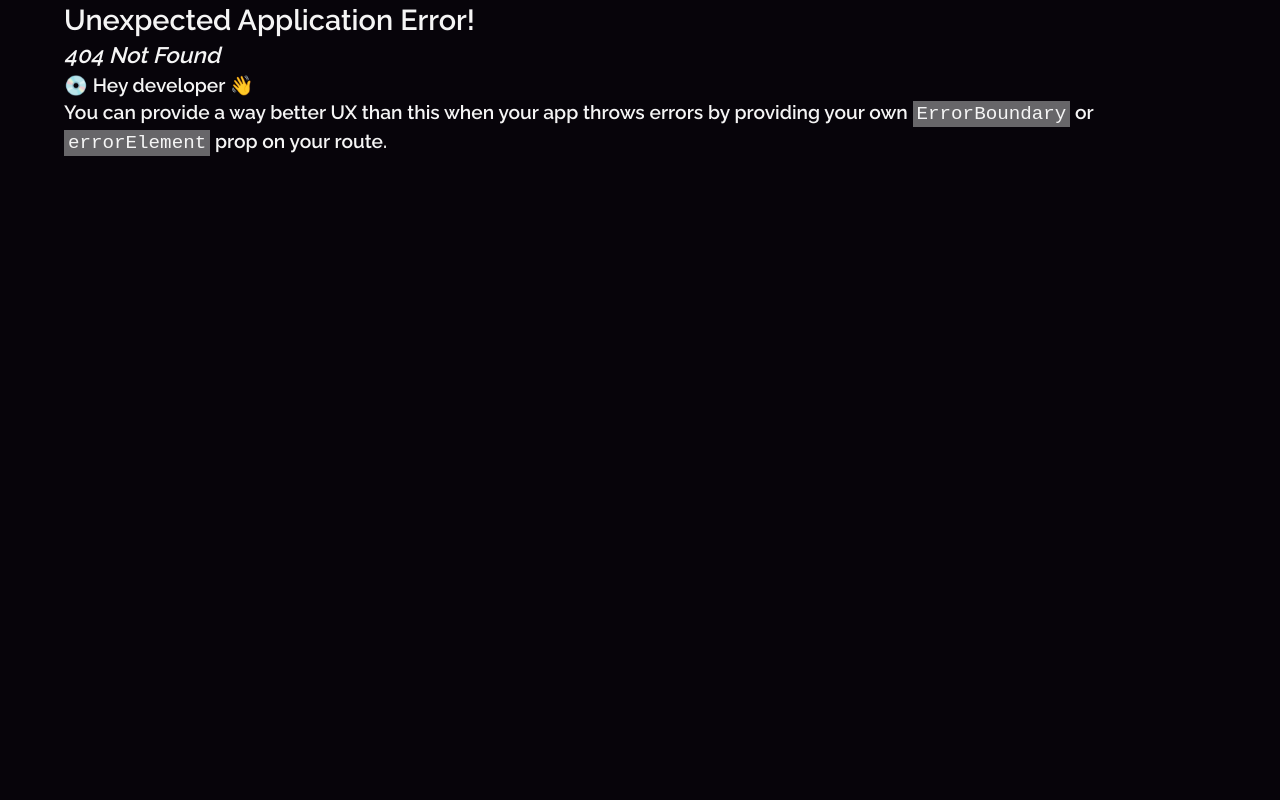
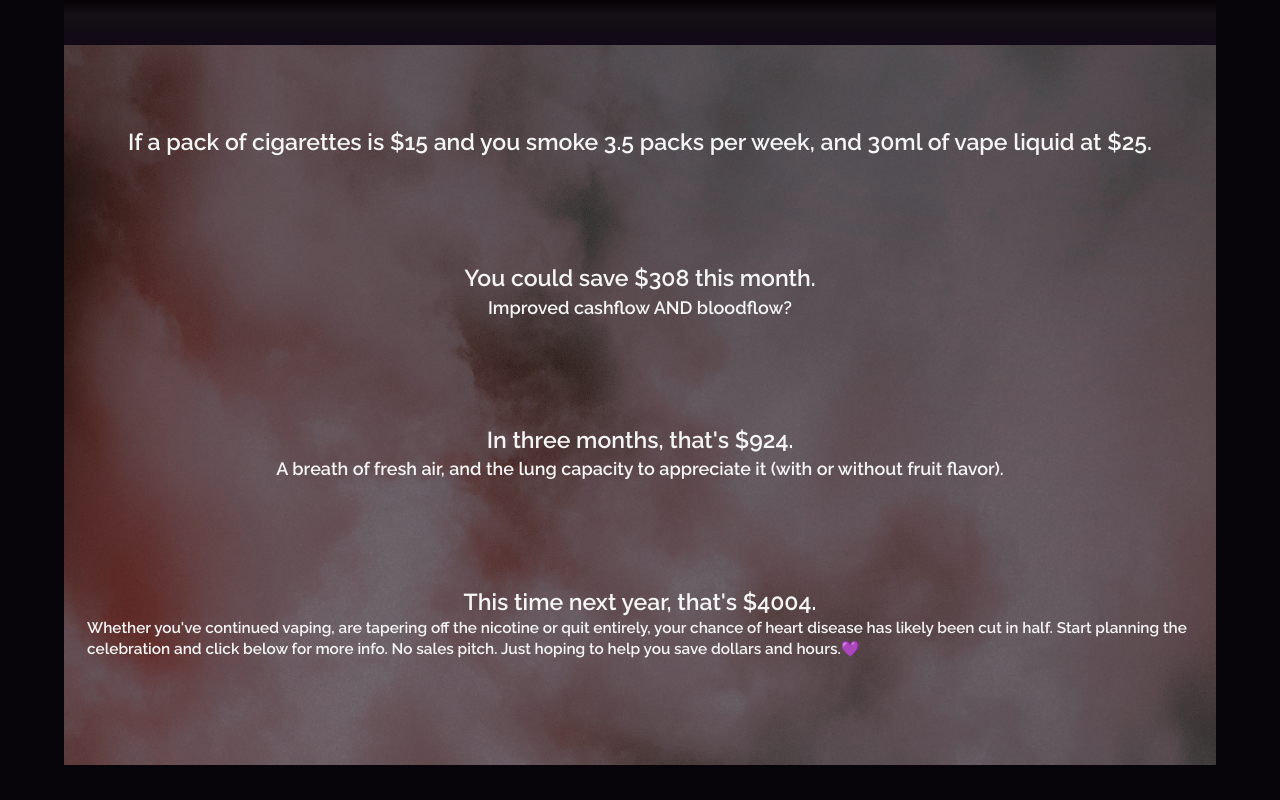
Before and after one commit to nfsol/vape2save, a React (Vite) app: page /results in a window 1280 px wide. Before the commit this address had no page. Built offline with nearby package versions, Linux system fonts and the light colour scheme.

Commit message:
copy on results page tweaked, working on router changes to integrate framer-motion

```diff
--- a/src/App.jsx
+++ b/src/App.jsx
@@ -1,11 +1,13 @@
 import { Outlet } from "react-router-dom";
 import './App.css'
+import { Header } from "./components/Header";
 
 
 function App() {
 
   return (
     <div className="App">
+      <Header/>
       <Outlet/>
     </div>
   )
--- /dev/null
+++ b/src/components/Header.jsx
@@ -0,0 +1,19 @@
+import React from 'react'
+import styled from 'styled-components'
+
+const Bar = styled.div`
+height 45px;
+width:100%;
+background: rgb(5,2,2);
+background: linear-gradient(180deg, rgba(5,2,2,0.7469188358937324) 0%, rgba(33,29,33,0.5004202364539565) 35%, rgba(49,22,56,0.25112051656600143) 100%);
+justify-content:center;
+`
+export const Header = () => {
+  return (
+    <>
+      <Bar>
+
+      </Bar>
+    </>
+  )
+}
--- a/src/main.jsx
+++ b/src/main.jsx
@@ -25,7 +25,7 @@ const router = createBrowserRouter([
         path: "info",
         element: <MoreInfo />,
       }, {
-        path: "results/:perPack/:perWeek/:juice",
+        path: "results",
         element: <Results />,
       },
       {
--- a/src/routes/Calculator.jsx
+++ b/src/routes/Calculator.jsx
@@ -1,8 +1,7 @@
 import React, { useState } from "react";
 import cloud from "../assets/cloud.jpg";
 import styled from "styled-components";
-import { Button } from "../components/Button";
-import { Link } from "react-router-dom";
+import { Link, useNavigate } from "react-router-dom";
 
 const OverlaidImage = styled.div`
   width: 100%;
@@ -27,6 +26,8 @@ const InputContainer = styled.div`
   align-self: center;
   display: flex;
   flex-direction: column;
+  align-items:center;
+  margin:5%;
 `;
 
 const InputBox = styled.input`
@@ -81,6 +82,7 @@ will-change: transform;
 }`;
 
 export const Calculator = () => {
+  const navigate = useNavigate();
   const [perPack, setPerPack] = useState(15);
   const [perWeek, setPerWeek] = useState(3.5);
   const [juice, setJuice] = useState(25);
@@ -126,7 +128,8 @@ export const Calculator = () => {
             />
             <SubmitButton
               as={Link}
-              to={`/results/${perPack}/${perWeek}/${juice}`}
+              to={`/results`}
+              state={{perPack:perPack,perWeek:perWeek,juice:juice}}
               bordercolor="#0c1e1b"
               type="Primary"
               content="Let's save some cash"
--- a/src/routes/Results.jsx
+++ b/src/routes/Results.jsx
@@ -1,10 +1,10 @@
 import React from "react";
-import { useParams } from "react-router-dom";
+import { useLocation } from "react-router-dom";
 import styled from "styled-components";
 import cloud from "../assets/cloud.jpg";
 const OverlaidImage = styled.div`
   width: 100%;
-  height: 100vh;
+  height: 90vh;
   background-image: url(${cloud});
   background-position: center;
   background-size: cover;
@@ -20,39 +20,62 @@ const ImageOverlay = styled.div`
   justify-content: space-evenly;
 `;
 const ResultContainer = styled.section`
-font-size: 0.8em;
+  margin: 2%;
+  margin-top:0;
+  font-size: 0.8em;
   align-self: center;
   display: flex;
+  flex-direction: column;
+  align-items: center;
 `;
 
-export const Results = (props) => {
-  const { perPack, perWeek, juice } = useParams();
+export const Results = () => {
+  const state = useLocation();
+  console.log(state);
+  const { perPack, perWeek, juice } = state.state || {
+    perPack: 15,
+    perWeek: 3.5,
+    juice: 25,
+  };
   return (
     <>
       <OverlaidImage>
         <ImageOverlay>
           <ResultContainer>
             <h2>
-              If a pack of cigarettes is ${perPack} and you smoke {perWeek} packs
-              per week...
+              If a pack of cigarettes is ${perPack} and you smoke {perWeek}{" "}
+              packs per week, and 30ml of vape liquid at ${juice}
+              .
             </h2>
           </ResultContainer>
           <ResultContainer>
             <h2>
-              You'd save ${perPack * perWeek * 4 - (perWeek / 7 - juice) * 4}{" "}
-              this month.
+              You could save $
+              {perPack * perWeek * 4 - (perWeek / 7 - juice) * 4} this month.
             </h2>
+            <h3>Improved cashflow AND bloodflow?</h3>
           </ResultContainer>
           <ResultContainer>
             <h2>
-              You'd save ${perPack * perWeek * 12 - (perWeek / 7 - juice) * 12}{" "}
-              in three months.
+              In three months, that's $
+              {perPack * perWeek * 12 - (perWeek / 7 - juice) * 12}.
             </h2>
-          </ResultContainer><ResultContainer>
+            <h3>
+              A breath of fresh air, and the lung capacity to appreciate it (with
+              or without fruit flavor).
+            </h3>
+          </ResultContainer>
+          <ResultContainer>
             <h2>
-              You'd save ${perPack * perWeek * 52 - (perWeek / 7 - juice) * 52}{" "}
-              in a year.
+              This time next year, that's $
+              {perPack * perWeek * 52 - (perWeek / 7 - juice) * 52}.
             </h2>
+            <h4>
+              Whether you've continued vaping, are tapering off the nicotine or quit entirely, your chance of heart disease has likely
+              been cut in half. Start planning the celebration and click below
+              for more info. No sales pitch. Just hoping to
+              help you save dollars and hours.&#x1F49C;{" "}
+            </h4>
           </ResultContainer>
         </ImageOverlay>
       </OverlaidImage>
--- a/src/routes/Welcome.jsx
+++ b/src/routes/Welcome.jsx
@@ -4,7 +4,7 @@ import { Button } from "../components/Button";
 import styled from "styled-components";
 import { Link } from "react-router-dom";
 const OverlaidImage = styled.div`
-width: 100%;
+  max-width: 100%;
   height: 100vh;
   background-image: url(${smoking});
   background-position: center;
@@ -24,7 +24,7 @@ const ImageOverlay = styled.div`
 `;
 const ButtonContainer = styled.div`
   align-self: center;
-  margin-bottom:10%
+  margin-bottom: 10%;
 `;
 const TextContainer = styled.div`
   align-self: left;
@@ -34,13 +34,12 @@ const TextContainer = styled.div`
 export const Welcome = () => {
   return (
     <>
-
       <OverlaidImage>
         <ImageOverlay>
           <TextContainer>
             Still smoking? Yikes. I know you've heard all the anxiety inducing
-              health arguments before, and obviously that hasn't worked. Lets
-              try something else. Do you like... saving money?
+            health arguments before, and obviously that hasn't worked. Lets try
+            something else. Do you like... saving money?
           </TextContainer>
           <ButtonContainer>
             <Link to={"calc"}>
@@ -55,7 +54,6 @@ export const Welcome = () => {
           </ButtonContainer>
         </ImageOverlay>
       </OverlaidImage>
-
     </>
   );
 };
```
Lines whose indentation alone changed are shown as unchanged.
